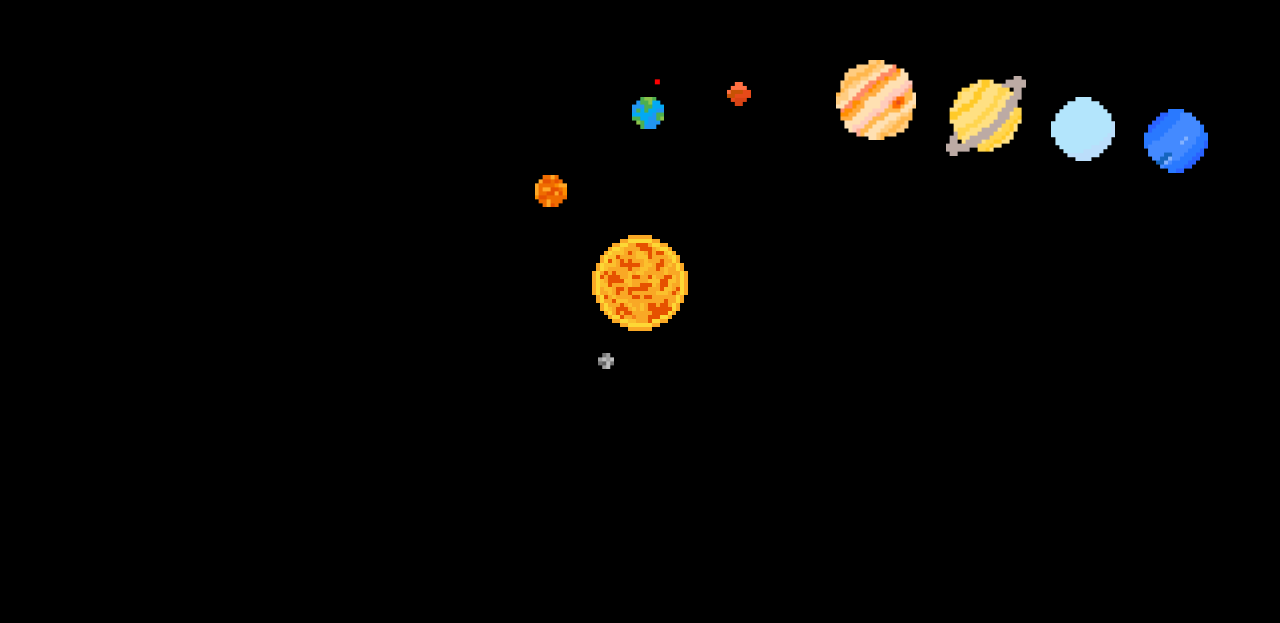
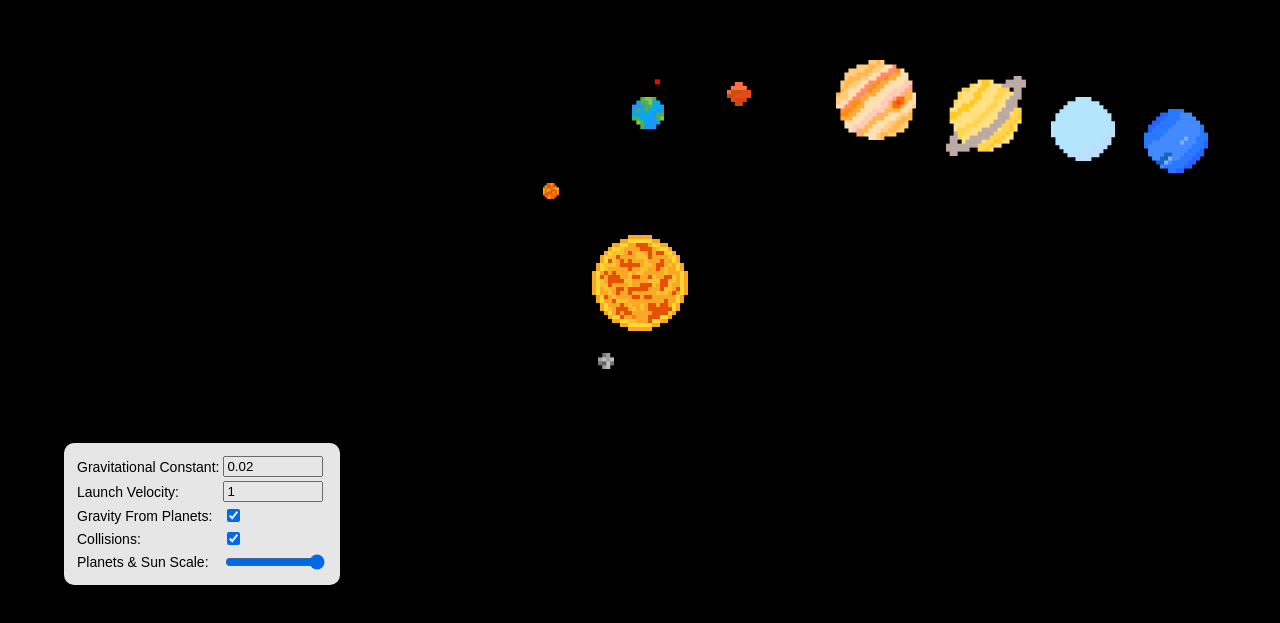
Before and after one commit to jpdevito/orbits, a plain HTML site: page orbits.html in a window 1280 px wide. Shown: the part 117-740 px from the top of the page. Drawn offline with Linux system fonts and the light colour scheme.

Commit message:
added controls

```diff
--- a/orbits.html
+++ b/orbits.html
@@ -6,10 +6,46 @@
                 margin: 0;
                 padding: 0;
                 background-color: #000000;
+                z-index: 0;
+            }
+            table {
+                font-family: Arial, Helvetica, sans-serif;
+                color: 000000;
+                font-size: 14px;
+                background-color: #ffffff;
+                opacity: 0.9;
+                padding: 10px;
+                border-radius: 10px;
+                position: absolute;
+                top: 70%;
+                left: 5%;
+                z-index: 1;
             }
         </style>
     </head>
     <body onload="start()">
         <script src="orbits.js"></script>
+        <table>
+            <tr>
+                <td>Gravitational Constant: </td>
+                <td><input type="number" min="0" max="1" step="0.01" value="0.02" style="width: 100px" id="gravConst"/></td>
+            </tr>
+            <tr>
+                <td>Launch Velocity:</td>
+                <td><input type="number" min="0" max="3" step="0.1" value="1" style="width: 100px" id="launchVel"/></td>
+            </tr>
+            <tr>
+                <td>Gravity From Planets: </td>
+                <td><input type="checkbox" checked id="gravPlanets"></td>
+            </tr>
+            <tr>
+                <td>Collisions: </td>
+                <td><input type="checkbox" checked id="collisions"></td>
+            </tr>
+            <tr>
+                <td>Planets & Sun Scale: </td>
+                <td><input type="range" min="1" max="4" value="4" style="width: 100px" id="planetScale"></td>
+            </tr>
+        </table>
     </body>
 </html>
--- a/orbits.js
+++ b/orbits.js
@@ -17,6 +17,7 @@ var useCollisions;
 var innerWidth;
 var innerHeight;
 var spacing;
+var planetScale;
 var planets;
 var rockets;
 var rocketCounter;
@@ -33,31 +34,31 @@ function start() {
     launchAngle = 0; // gets incremeneted in update function
 
     // can be changed
-    G = 0.02;
-    usePlanetGrav = true;
-    useCollisions = true;
-    planetScale = 4;
-    launchVel = 1;
+    G = document.getElementById("gravConst").value;
+    usePlanetGrav = document.getElementById("gravPlanets").checked;
+    useCollisions = document.getElementById("collisions").checked;
+    planetScale = document.getElementById("planetScale").value;
+    launchVel = document.getElementById("launchVel").value;
 
     loadImages();
     area.start();
 
-    theSun = new sun(24*planetScale, 24*planetScale, sunImg);
-    new planet("Mercury", 4*planetScale, 4*planetScale, mercuryImg, spacing*2, 0);
-    new planet("Venus", 8*planetScale, 8*planetScale, venusImg, spacing*3, 0);
-    earth = new planet("Earth", 8*planetScale, 8*planetScale, earthImg, spacing*4, 0);
-    new planet("Mars", 6*planetScale, 6*planetScale, marsImg, spacing*5, 0);
-    new planet("Jupiter", 20*planetScale, 20*planetScale, jupiterImg, spacing*7, 0);
-    new planet("Saturn", 20*planetScale, 20*planetScale, saturnImg, spacing*9, 0);
-    new planet("Uranus", 16*planetScale, 16*planetScale, uranusImg, spacing*11, 0);
-    new planet("Neptune", 16*planetScale, 16*planetScale, neptuneImg, spacing*13, 0);
+    theSun = new sun(24, 24, sunImg);
+    new planet("Mercury", 4, 4, mercuryImg, spacing*2, 0);
+    new planet("Venus", 4, 4, venusImg, spacing*3, 0);
+    earth = new planet("Earth", 8, 8, earthImg, spacing*4, 0);
+    new planet("Mars", 6, 6, marsImg, spacing*5, 0);
+    new planet("Jupiter", 20, 20, jupiterImg, spacing*7, 0);
+    new planet("Saturn", 20, 20, saturnImg, spacing*9, 0);
+    new planet("Uranus", 16, 16, uranusImg, spacing*11, 0);
+    new planet("Neptune", 16, 16, neptuneImg, spacing*13, 0);
 
     this.interval = setInterval(update, 20);
 
     // creates new rocket when spacebar pressed
-    document.addEventListener('keydown', function(e) {
+    document.addEventListener("keydown", function(e) {
         if(e.which == 32) {
-            new rocket(launchVel, launchAngle);
+            new rocket(launchAngle);
         }
     })
 }
@@ -77,10 +78,12 @@ var area = {
 }
 
 // object for drawing sun
-function sun(width, height, img) {
-    this.width = width;
-    this.height = height;
-    this.mass = width * height;
+function sun(widthFactor, heightFactor, img) {
+    this.widthFactor = widthFactor;
+    this.heightFactor = heightFactor;
+    this.width = this.widthFactor * planetScale;
+    this.height = this.heightFactor * planetScale;
+    this.mass = this.width * this.height;
     this.x = (innerWidth)/2;
     this.y = (innerHeight)/2;
     this.img = img;
@@ -88,19 +91,25 @@ function sun(width, height, img) {
     ctx.drawImage(this.img, this.x, this.y, this.width, this.height);
 
     this.update = function(){
+        // updates scale
+        this.width = this.widthFactor * planetScale;
+        this.height = this.heightFactor * planetScale;
+
         ctx = area.context;
         ctx.drawImage(this.img, this.x - (this.width/2), this.y - (this.height/2), this.width, this.height);
     }
 }
 
 // object for drawing planets
-function planet(name, width, height, img, radius, angle) {
+function planet(name, widthFactor, heightFactor, img, radius, angle) {
     planets.push(this);
-    this.name = name
-    this.width = width;
-    this.height = height;
+    this.name = name;
+    this.widthFactor = widthFactor;
+    this.heightFactor = heightFactor;
+    this.width = this.widthFactor * planetScale;
+    this.height = this.heightFactor * planetScale;
     this.radius = radius;
-    this.mass = width * height;
+    this.mass = this.width * this.height;
     this.angle = angle; // angle counterclockwise from horizontal in radians
     this.angSpeed = getAngSpeed(radius); // angular speed of planet in rads / update
     this.x = (innerWidth/2) + Math.cos(this.angle) * this.radius;
@@ -110,6 +119,13 @@ function planet(name, width, height, img, radius, angle) {
     ctx.drawImage(this.img, (innerWidth - this.width)/2 + this.radius, (innerHeight - this.height)/2, this.width, this.height);
 
     this.update = function(){
+        // updates speed (from changes in G)
+        this.angSpeed = getAngSpeed(this.radius);
+
+        // updates scale
+        this.width = this.widthFactor * planetScale;
+        this.height = this.heightFactor * planetScale;
+
         this.angle += this.angSpeed;
         this.x = (innerWidth/2) + Math.cos(this.angle) * this.radius;
         this.y = (innerHeight/2) - Math.sin(this.angle) * this.radius;
@@ -126,7 +142,7 @@ function getAngSpeed(r) {
 }
 
 // object for drawing rockets
-function rocket(launchVel, launchAngle) {
+function rocket(launchAngle) {
     rocketCounter++;
     this.id = rocketCounter;
     rockets[this.id] = this;
@@ -206,6 +222,13 @@ function rocket(launchVel, launchAngle) {
 
 // controls how the page updates each cycle
 function update() {
+    // update values from inputs
+    G = document.getElementById("gravConst").value;
+    usePlanetGrav = document.getElementById("gravPlanets").checked;
+    useCollisions = document.getElementById("collisions").checked;
+    planetScale = document.getElementById("planetScale").value;
+    launchVel = document.getElementById("launchVel").value;
+
     area.clear();
     theSun.update()
     for (p of planets) {
```
